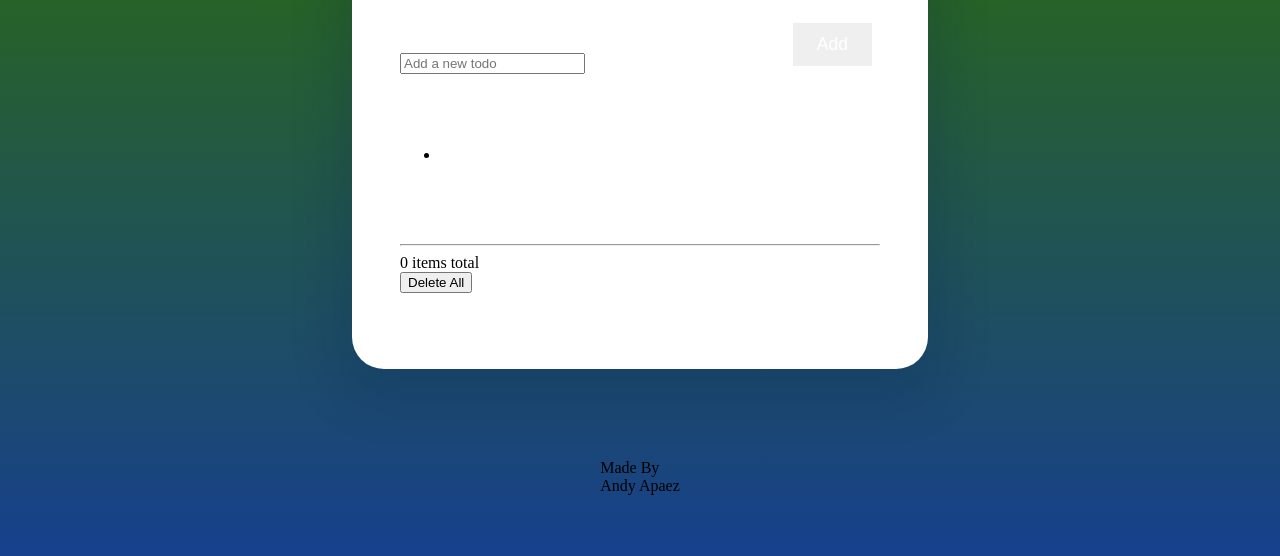
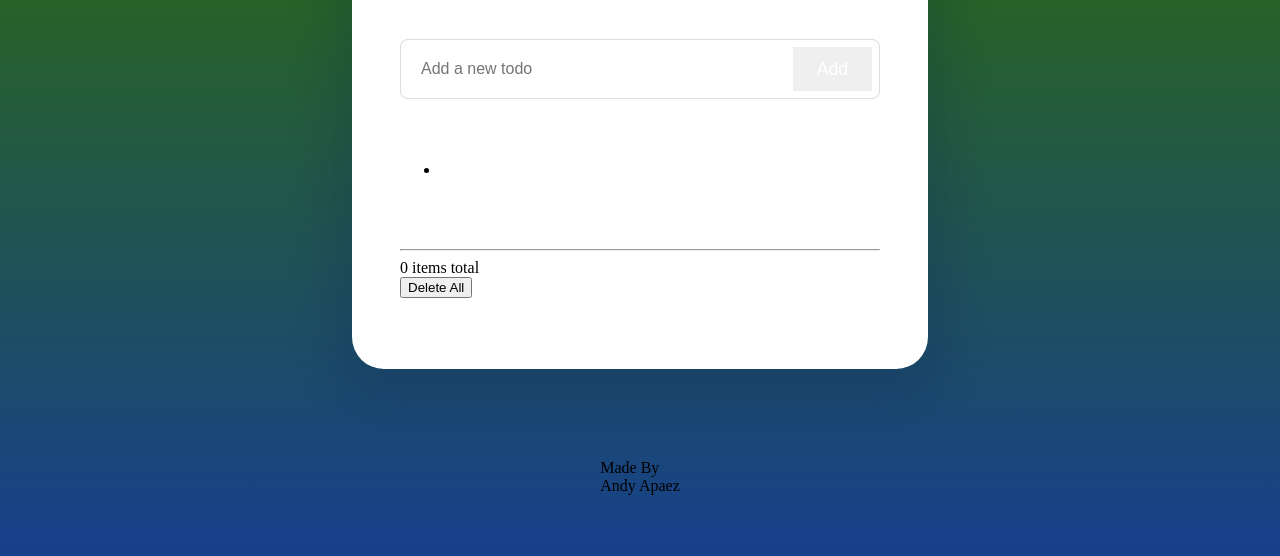
Before and after one commit to andy-apaez/To-Do-List, a plain HTML site: page index.html in a window 1280 px wide. Shown: the part 216-772 px from the top of the page. Drawn offline with Linux system fonts and the light colour scheme.

Commit message:
Added more code to fix and style the to-do-list

```diff
--- a/styles.css
+++ b/styles.css
@@ -71,3 +71,11 @@ h2 {
     position: relative;
     display: flex;
 }
+
+.input-field {
+    width: 100%;
+    border: 0.06rem solid #d2d2d2bf;
+    border-radius: 0.5rem;
+    padding: 1.25rem;
+    font-size: 1rem;
+}
```
